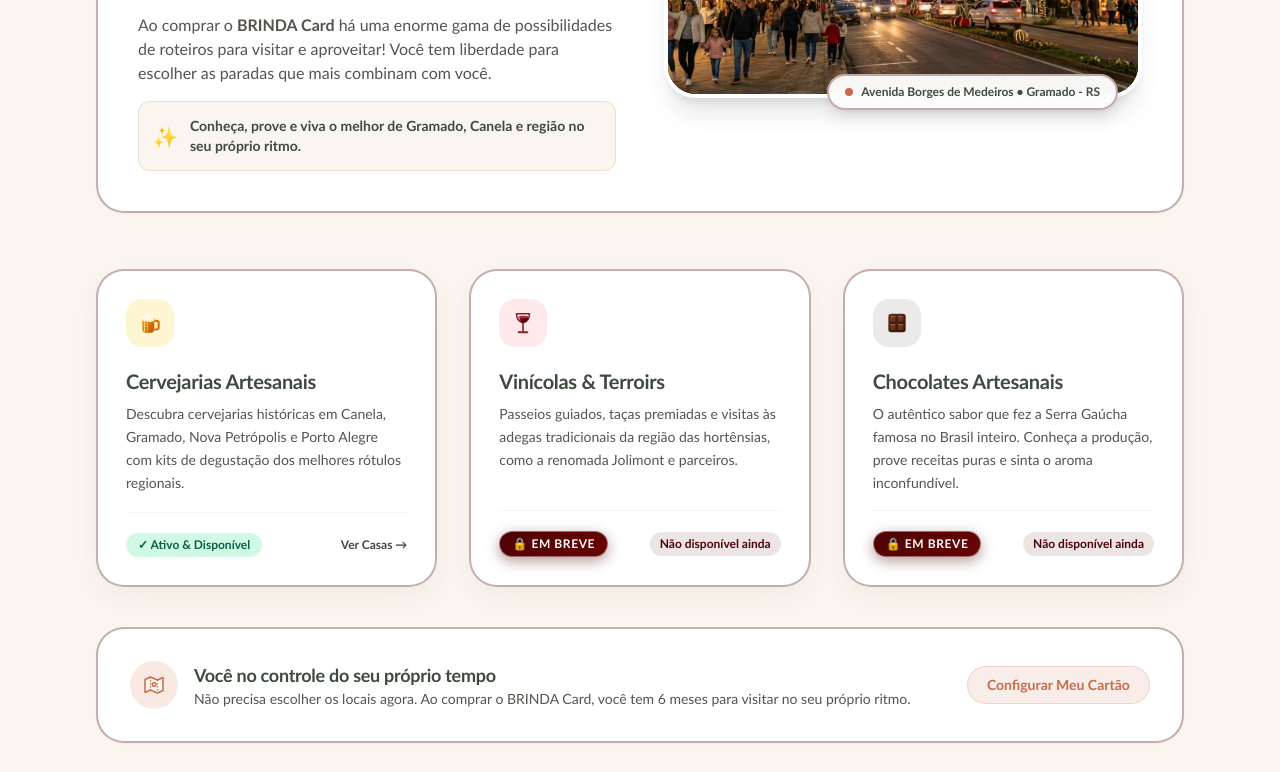
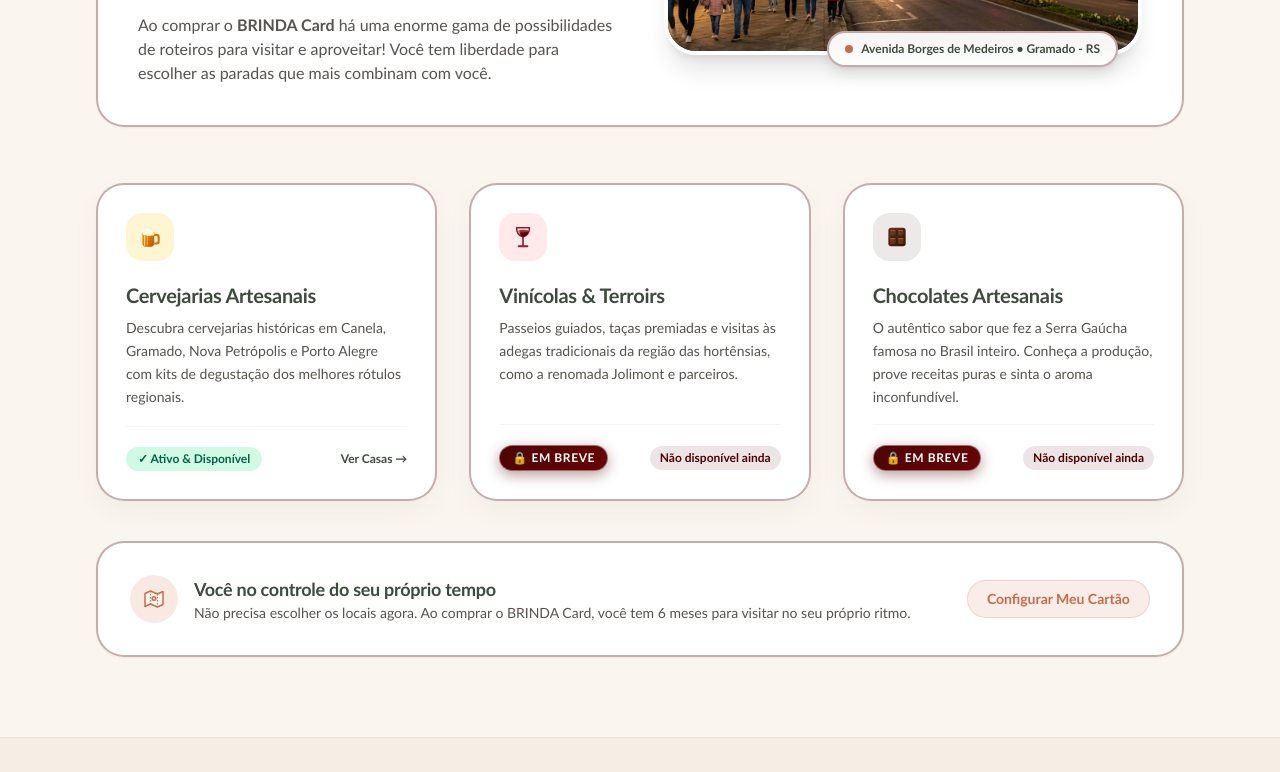
Before and after one commit to cltsyesod/brindaserrasite, a plain HTML site: page index.html in a window 1280 px wide. Shown: the part 1228-2000 px from the top of the page. Drawn offline with nearby package versions, Linux system fonts and the light colour scheme.

Commit message:
Remove quadro inferior de chamada na secao Nosso Objetivo

```diff
--- a/index.html
+++ b/index.html
@@ -224,11 +224,6 @@
             <p class="text-sm sm:text-base text-stone-600 leading-relaxed">
               Ao comprar o <strong>BRINDA Card</strong> há uma enorme gama de possibilidades de roteiros para visitar e aproveitar! Você tem liberdade para escolher as paradas que mais combinam com você.
             </p>
-
-            <div class="p-3.5 rounded-xl bg-brandCream-soft border border-brandPeach/40 flex items-center gap-3 text-xs sm:text-sm font-semibold text-brandGreen">
-              <span class="text-xl">✨</span>
-              <span>Conheça, prove e viva o melhor de Gramado, Canela e região no seu próprio ritmo.</span>
-            </div>
           </div>
 
           <!-- Foto Noturna Elegante de Gramado com Iluminação e Arquitetura -->
```
